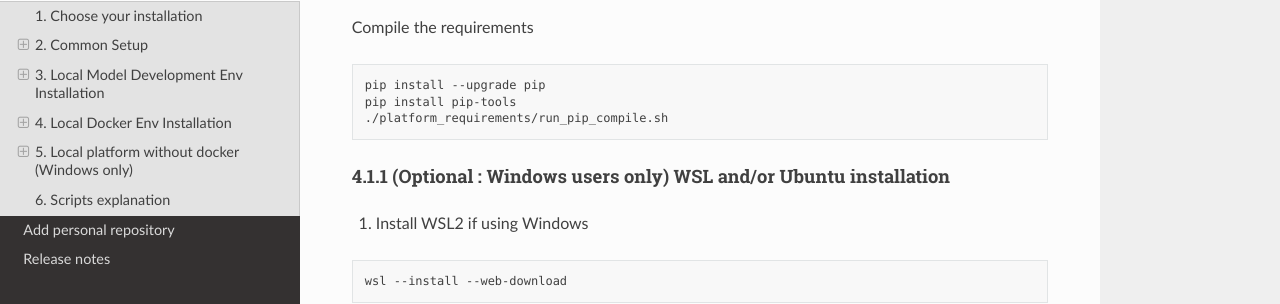
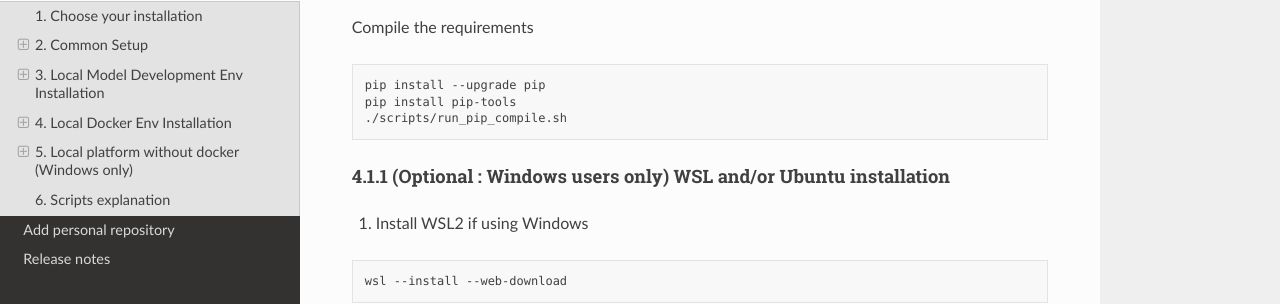
Before and after one commit to os-climate/sostrades-dev-tools, a Sphinx documentation site: the page built from docs/source/installation.md, in a window 1280 px wide and 900 px high, scrolled down 5261 px. Shown: the part 165-469 px from the top of the window. Built offline with Sphinx 7.4.7 and the Read the Docs theme 2.0.0, drawn with Linux system fonts in a browser that asks for light colours.

Commit message:
change path of the script in the installation documentation

````diff
--- a/docs/source/installation.md
+++ b/docs/source/installation.md
@@ -167,7 +167,7 @@ Compile the requirements
 ```bash
 pip install --upgrade pip
 pip install pip-tools
-./platform_requirements/run_pip_compile.sh
+./scripts/run_pip_compile.sh
 ```
 
 #### 4.1.1 (Optional : Windows users only) WSL and/or Ubuntu installation
````
